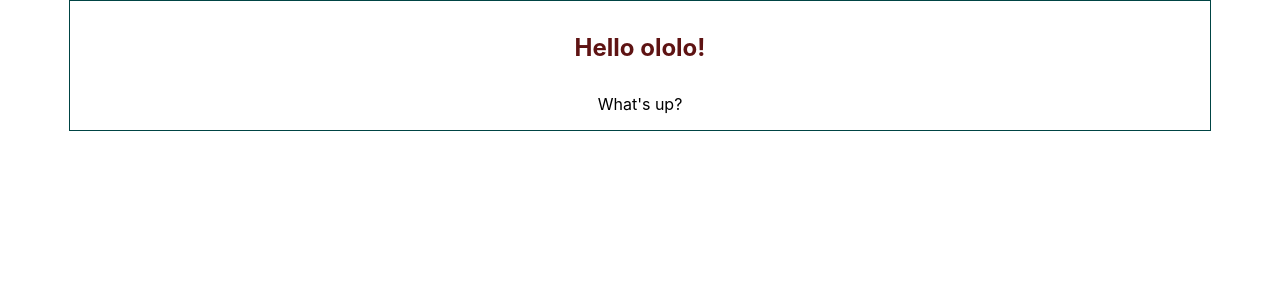
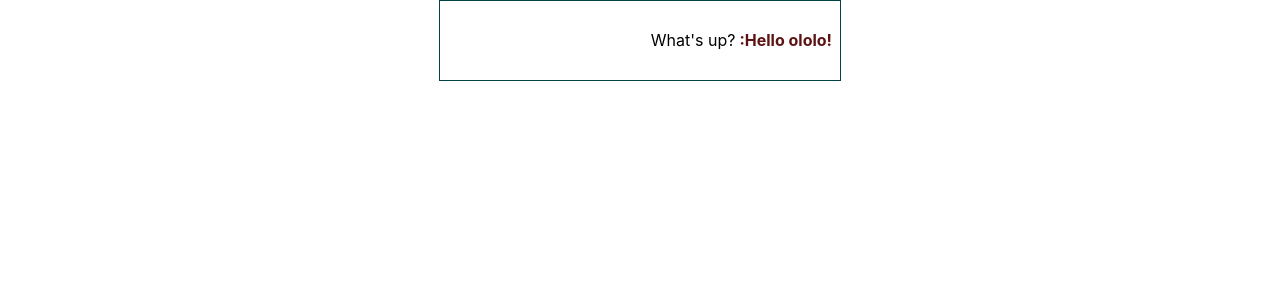
Before and after one commit to AleR111/React, a React (Create React App) app in the folder my-react-app/: page / in a window 1280 px wide. Shown: the top 300 px of the page. Built offline with nearby package versions, Linux system fonts and the light colour scheme.

Commit message:
update html of message

```diff
--- a/my-react-app/src/conponents/Message.js
+++ b/my-react-app/src/conponents/Message.js
@@ -1,12 +1,13 @@
-import styles from "../style/message.module.scss";
+import styles from "./message.module.scss";
 
-export function Message(props) {
+export function Message({user}) {
 
-    const {user} = props
     return (
         <div className={styles.box}>
-            <h4 className={styles.message}>Hello {user.name}!</h4>
-            <p>{user.message}</p>
+            <div className={styles.messageBox}>
+                <p>{user.message}</p>
+                <h4 className={styles.author}>:Hello {user.name}!</h4>
+            </div>
         </div>
     );
 }
--- /dev/null
+++ b/my-react-app/src/conponents/message.module.scss
@@ -0,0 +1,18 @@
+.box {
+  max-width: 400px;
+  margin: 0 auto;
+  border: 1px solid #004444;
+}
+
+.messageBox {
+  display: flex;
+  justify-content: flex-end;
+  align-items: center;
+  padding: 8px;
+}
+
+.author {
+  font-size: 16px;
+  color: #5e1313;
+  margin-left: 4px;
+}
--- a/my-react-app/src/style/message.module.scss
+++ /dev/null
@@ -1,10 +0,0 @@
-.box {
-  max-width: 1140px;
-  margin: 0 auto;
-  border: 1px solid #004444;
-}
-
-.message {
-  font-size: 24px;
-  color: #5e1313;
-}
```
